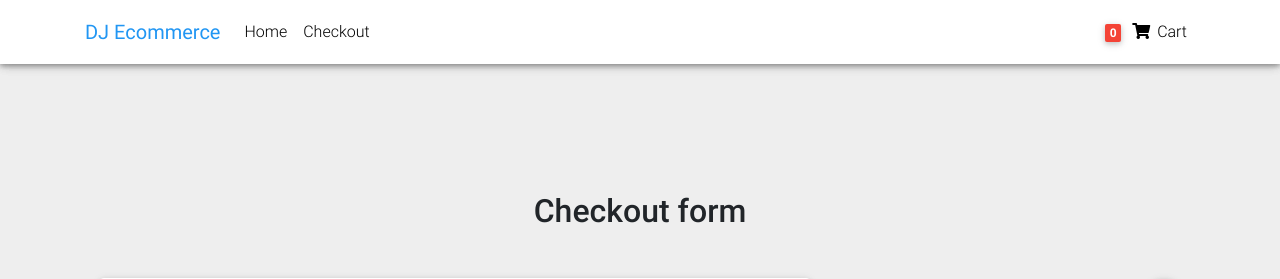
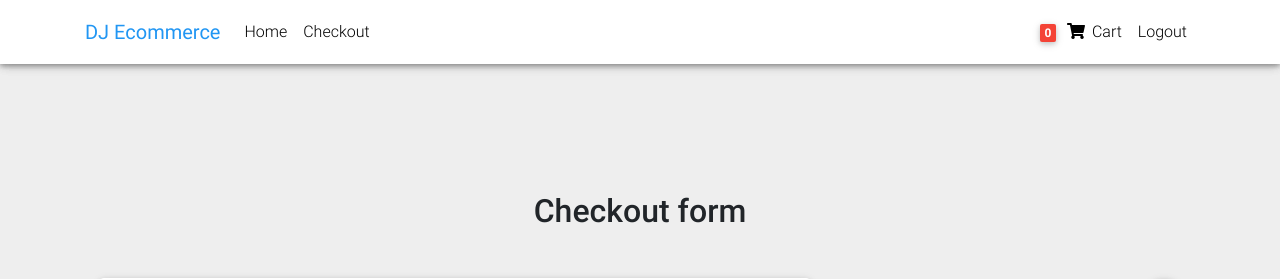
Before and after one commit to JawadArman96/e-Commerce-site, a Django app: page /checkout/ in a window 1280 px wide. Shown: the top 279 px of the page. Run offline with Django 3.2, Linux system fonts and the light colour scheme; some libraries are stand-ins or nearby versions.

Commit message:
Fix cart link in checkout page

```diff
--- a/templates/checkout-page.html
+++ b/templates/checkout-page.html
@@ -52,11 +52,16 @@
         <!-- Right -->
         <ul class="navbar-nav nav-flex-icons">
           <li class="nav-item">
-            <a class="nav-link waves-effect">
+            <a href="{% url 'core:order-summary' %}" class="nav-link waves-effect">
               <span class="badge red z-depth-1 mr-1"> {{ request.user | cart_item_count  }} </span>
               <i class="fas fa-shopping-cart"></i>
               <span class="clearfix d-none d-sm-inline-block"> Cart </span>
             </a>
+          </li>
+          <li class="nav-item">
+              <a class="nav-link waves-effect" href="{% url 'account_logout' %}">
+                <span class="clearfix d-none d-sm-inline-block"> Logout </span>
+              </a>
           </li>
 
         </ul>
```
